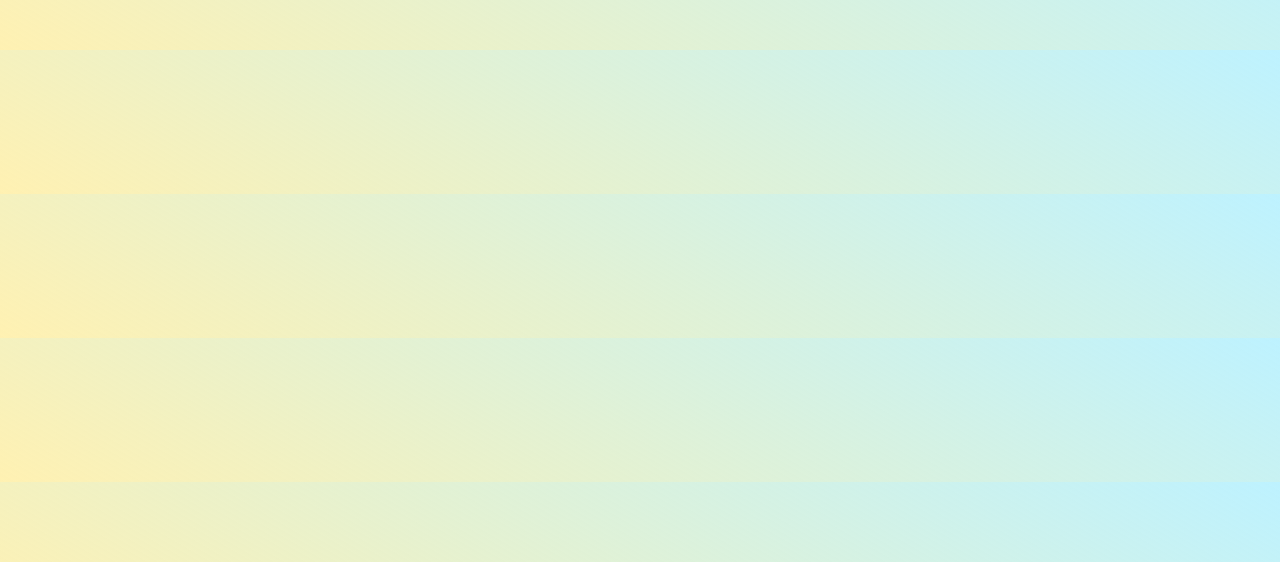
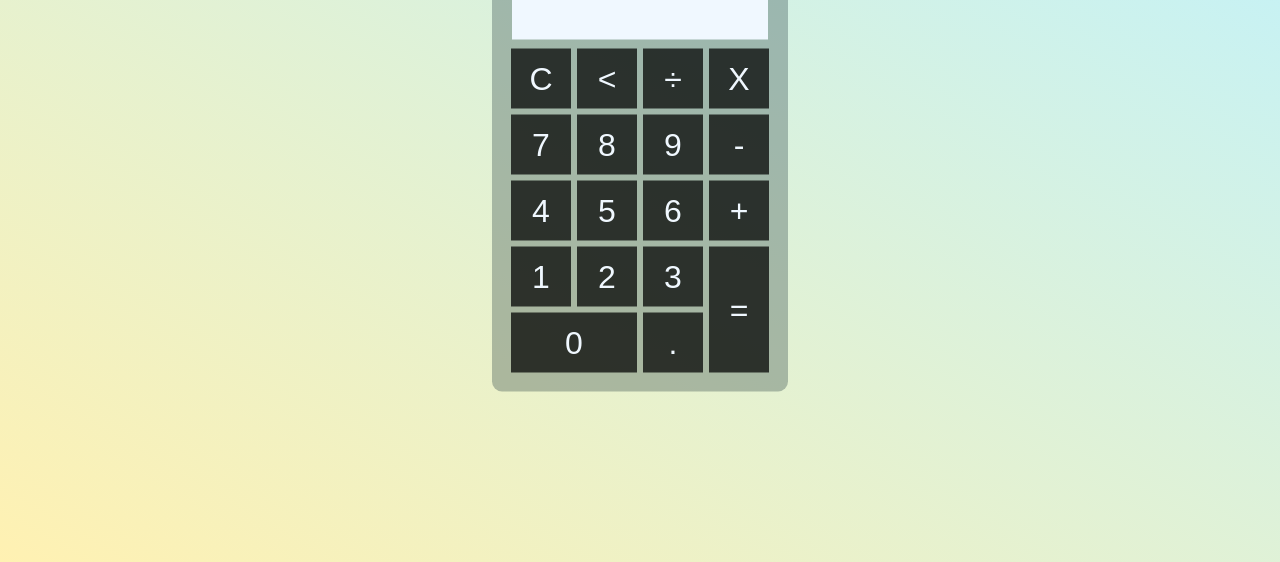
Before and after one commit to KelvinBarros/calculadora, a plain HTML site: page index.html in a window 1280 px wide. Shown: the part 238-800 px from the top of the page. Drawn offline with Linux system fonts and the light colour scheme.

Commit message:
finalizado calculadora

```diff
--- a/index.html
+++ b/index.html
@@ -9,42 +9,44 @@
 </head>
 
 <body>
-
+<div class="fundo">
     <div class="calculadora">
         <h1>CALCULADORA</h1>
         <p id="resultado"></p>
         <table>
             <tr>
-                <td><button>C</button></td>
-                <td><button><</button></td>
-                <td><button>÷</button></td>
-                <td><button>X</button></td>
+                <td><button class="botao" onclick="limpar()">C</button></td>
+                <td><button class="botao" onclick="back()"><</button></td>
+                <td><button class="botao" onclick="inserir('÷')">÷</button></td>
+                <td><button class="botao" onclick="inserir('*')">X</button></td>
             </tr>
             <tr>
-                <td><button>7</button></td>
-                <td><button>8</button></td>
-                <td><button>9</button></td>
-                <td><button>-</button></td>
+                <td><button class="botao" onclick="inserir('7')">7</button></td>
+                <td><button class="botao" onclick="inserir('8')">8</button></td>
+                <td><button class="botao" onclick="inserir('9')">9</button></td>
+                <td><button class="botao" onclick="inserir('-')">-</button></td>
             </tr>
             <tr>
-                <td><button>4</button></td>
-                <td><button>5</button></td>
-                <td><button>6</button></td>
-                <td><button>+</button></td>
+                <td><button class="botao" onclick="inserir('4')">4</button></td>
+                <td><button class="botao" onclick="inserir('5')">5</button></td>
+                <td><button class="botao" onclick="inserir('6')">6</button></td>
+                <td><button class="botao" onclick="inserir('+')">+</button></td>
             </tr>
             <tr>
-                <td><button>1</button></td>
-                <td><button>2</button></td>
-                <td><button>3</button></td>
-                <td rowspan="2"><button>=</button></td>
+                <td><button class="botao" onclick="inserir('1')">1</button></td>
+                <td><button class="botao" onclick="inserir('2')">2</button></td>
+                <td><button class="botao" onclick="inserir('3')">3</button></td>
+                <td rowspan="2" ><button class="botao" onclick="calcular()" style="height: 126px;">=</button></td>
             </tr>
             <tr>
-                <td colspan="2"><button>0</button></td>
-                <td><button>.</button></td>
+                <td colspan="2"><button class="botao" onclick="inserir('0')" style="width: 126px;" >0</button></td>
+                <td><button class="botao" onclick="inserir('.')">.</button></td>
             </tr>
         </table>
     </div>
+</div>
 
+<script src="script.js"></script>
 </body>
 
 </html>
--- /dev/null
+++ b/script.js
@@ -0,0 +1,25 @@
+function inserir(num){
+    let numero = document.getElementById('resultado').innerHTML;
+    document.getElementById('resultado').innerHTML = numero + num
+}
+
+
+function limpar(){
+    document.getElementById('resultado').innerHTML = ''
+}
+
+
+function back(){
+    let resultado = document.getElementById('resultado').innerHTML;
+    document.getElementById('resultado').innerHTML = resultado.substring(0, resultado.length -1)
+}
+
+
+function calcular(){
+    let resultado = document.getElementById('resultado').innerHTML;
+    if(resultado){
+        document.getElementById('resultado').innerHTML = eval(resultado);
+    } else{
+        document.getElementById('resultado').innerHTML = '0'
+    }
+}
--- a/style.css
+++ b/style.css
@@ -4,16 +4,54 @@
     padding: 0px;
 }
 
-body {
+.fundo {
     background-image: linear-gradient(30deg, rgb(255, 241, 178), rgba(103, 225, 255, 0.432));
-    height: 100%;
+    height: 100vh;
 
     font-family: Arial, Helvetica, sans-serif;
+    text-align: center;
 }
 
-div#calculadora{
-    background-color: black;
-    height: 300;
-    width: 200;
-    border: 2px black;
+h1{
+    color: aliceblue;
 }
+
+#resultado{
+    background-color: aliceblue;
+    height: 40px;
+
+    margin: 5px;
+    padding: 5px;
+
+    font-size: 2em;
+    color: black;
+    text-align: right;
+}
+
+.calculadora{
+    position: absolute;
+    background-color: rgba(26, 49, 54, 0.301);
+    top: 50%;
+    left: 50%;
+    transform: translate(-50%, -50%);
+
+    border-radius: 10px;
+    padding: 15px;
+
+}
+
+.botao{
+    height: 60px;
+    width: 60px;
+    margin: 2px;
+    border: none;
+    background-color: rgba(0, 0, 0, 0.733);
+    color: aliceblue;
+    font-size: 2em;
+}
+
+.botao:hover{
+    background-color: rgb(85, 85, 85);
+    border: rgba(255, 255, 255, 0.795) solid 2px;
+    transition: 0.1s;
+}
```
